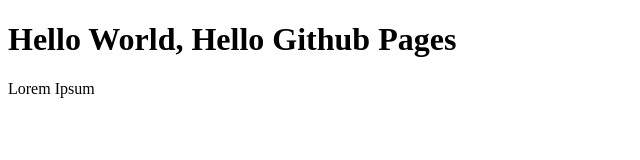
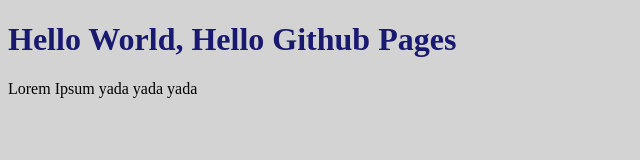
Before and after one commit to grantix/grantix.github.io, a plain HTML site: page index.html in a window 1280 px wide. Shown: the whole page, without its empty margins (0-640 px from the left). Drawn offline with Linux system fonts and the light colour scheme.

Commit message:
Added stylesheet

```diff
--- a/index.html
+++ b/index.html
@@ -1,6 +1,18 @@
 <!doctype html>
 <html lang="en">
-<title>Hello World</title>
-<h1> Hello World, Hello Github Pages</h1>
-<p> Lorem Ipsum </p>
+  <head>
+    <title>Hello World</title>
+    <link rel="stylesheet" href="styles.css">
+  </head>
+
+
+
+
+  <body>
+
+
+    <h1> Hello World, Hello Github Pages</h1>
+    <p> Lorem Ipsum yada yada yada</p>
+
+  </body>
 </html>
--- /dev/null
+++ b/styles.css
@@ -0,0 +1,6 @@
+h1 {
+  color: MidnightBlue;
+}
+body {
+  background-color: #D3D3D3;
+}
```
